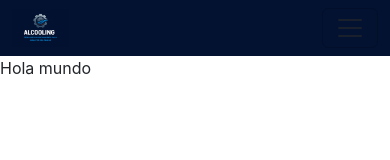
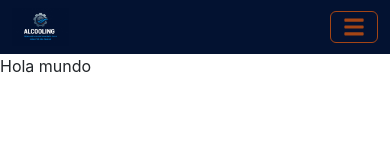
Before and after one commit to jAlejandroGM/advancedline-cooling-web, a React (Vite) app: page / in a window 390 px wide. Shown: the top 160 px of the page. Built offline with nearby package versions, Linux system fonts and the light colour scheme.

Commit message:
feat: enhance Navbar with mobile toggler icon and update styles for better theming

```diff
--- a/src/components/Navbar/Navbar.jsx
+++ b/src/components/Navbar/Navbar.jsx
@@ -2,6 +2,7 @@ import React from "react";
 import styles from "./Navbar.module.css";
 import { Link, NavLink } from "react-router-dom";
 import { useTranslation } from "react-i18next";
+import { FaBars } from "react-icons/fa";
 import LanguageSelector from "../LanguageSelector/LanguageSelector";
 
 const Navbar = () => {
@@ -32,7 +33,7 @@ const Navbar = () => {
 
         {/* Toggler for mobile */}
         <button
-          className="navbar-toggler"
+          className={`navbar-toggler ${styles["navbar-toggler-color"]}`}
           type="button"
           data-bs-toggle="collapse"
           data-bs-target="#mainNav"
@@ -40,7 +41,7 @@ const Navbar = () => {
           aria-expanded="false"
           aria-label={t("navbar.navbar-aria-label-toggler")}
         >
-          <span className="navbar-toggler-icon"></span>
+          <FaBars size={22} aria-hidden="true" />
         </button>
 
         {/* Collapsible content */}
--- a/src/components/Navbar/Navbar.module.css
+++ b/src/components/Navbar/Navbar.module.css
@@ -1,5 +1,10 @@
 .bg-nav {
   background-color: var(--color-bg-primary);
+}
+
+.navbar-toggler-color {
+  color: var(--color-wood);
+  border-color: var(--color-wood);
 }
 
 .navLink {
@@ -26,11 +31,6 @@
   color: var(--color-wood);
 }
 
-.active {
-  color: var(--color-wood);
-  font-weight: 500;
-}
-
 .navLink.active {
   color: var(--color-wood);
   font-weight: 500;
--- a/src/main.jsx
+++ b/src/main.jsx
@@ -2,6 +2,7 @@ import React from "react";
 import ReactDOM from "react-dom/client";
 import { BrowserRouter } from "react-router-dom";
 import "bootstrap/dist/css/bootstrap.min.css";
+import "bootstrap/dist/js/bootstrap.bundle.min.js";
 import "./styles/globals.css";
 import "./i18n";
 import App from "./App";
```
